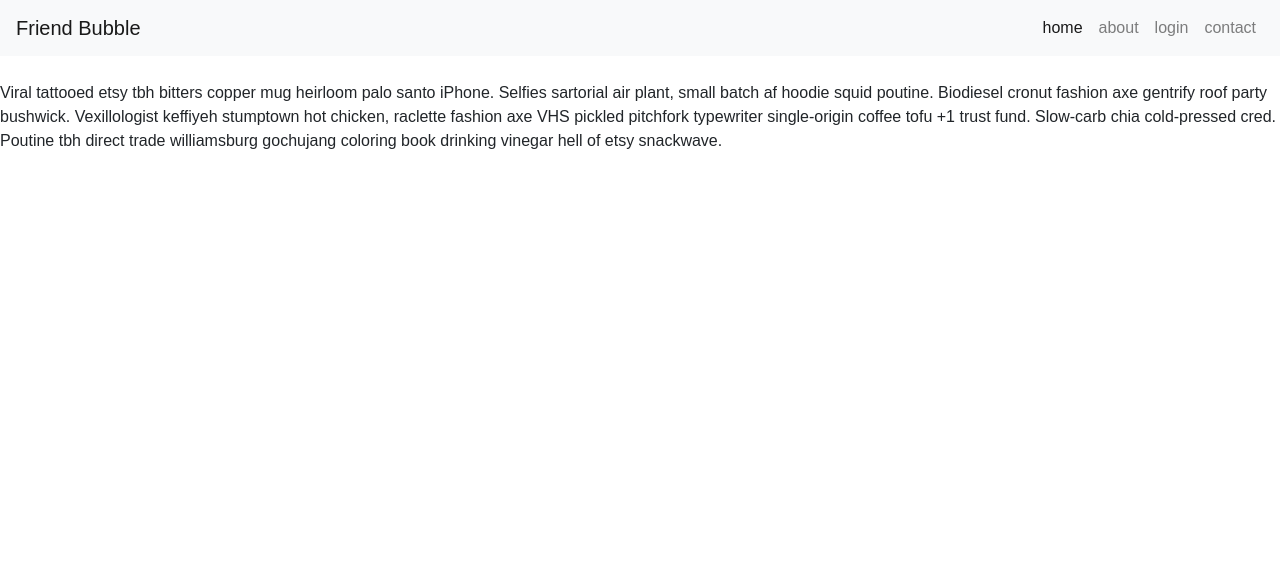
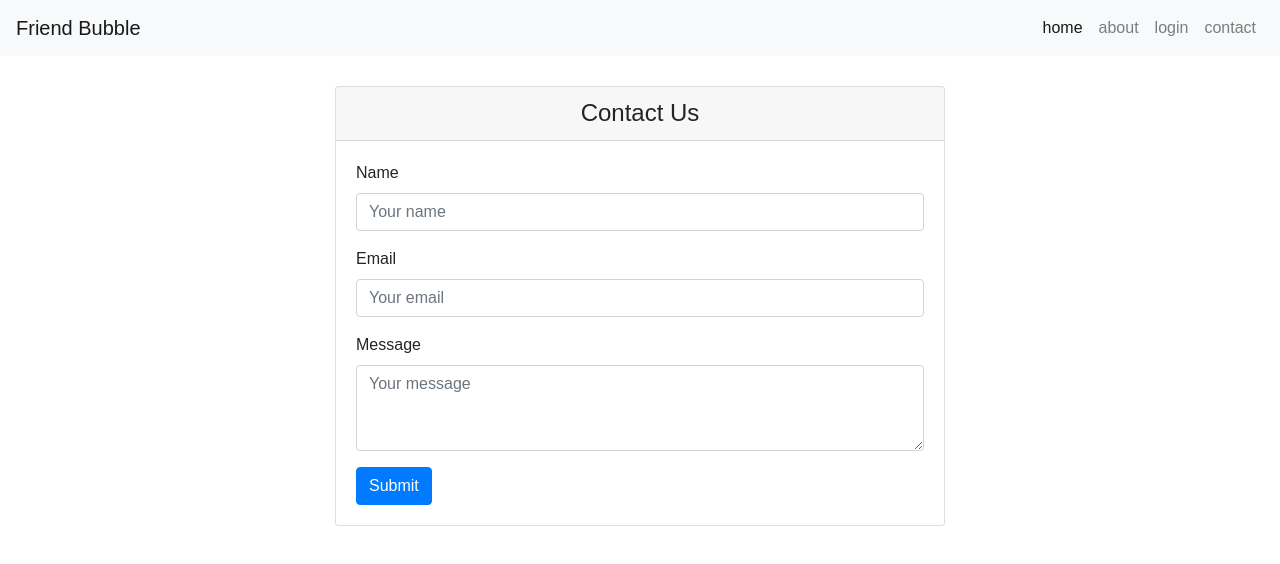
Before and after one commit to ektravel/friendBubble, a React (Create React App) app in the folder client/: page /contact in a window 1280 px wide. Shown: the top 564 px of the page. Built offline with nearby package versions, Linux system fonts and the light colour scheme.

Commit message:
added contact form and login/signup pages

```diff
--- a/client/src/App.js
+++ b/client/src/App.js
@@ -10,6 +10,7 @@ import Plans from "./pages/Plans";
 import AddNew from "./pages/AddNew";
 import NotFound from "./pages/NotFound";
 import UserHomePage from "./pages/UserHomePage";
+import Signup from "./pages/Signup";
 import Nav from "./components/Nav";
 
 
@@ -28,6 +29,7 @@ const App = () => (
           <Route exact path="/plans" component={Plans} />
           <Route exact path="/addnew" component={AddNew}/>
           <Route exact path="/userhomepage" component={UserHomePage}/>
+          <Route exact path="/signup" component={Signup}/>
           <Route component={NotFound} />
         </Switch>
       </div>
--- /dev/null
+++ b/client/src/components/UserCards/UserCards.css
@@ -0,0 +1,7 @@
+/* #lefCard{
+    margin-left: 15px;
+};
+
+#rightCard{
+    margin-right: 15px;
+}; */
--- a/client/src/components/UserCards/UserCards.js
+++ b/client/src/components/UserCards/UserCards.js
@@ -1,9 +1,10 @@
 import React from "react";
 import { Link } from "react-router-dom";
+import "./UserCards.css";
 
 const UserCards = () => (
-<div className="row">
-  <div className="col-sm-4">
+<div className="row mx-auto justify-content-center">
+  <div className="col-sm-4" id="leftCard">
     <div className="card text-center">
       <div className="card-body">
         <h5 className="card-title">My Groups</h5>
@@ -21,7 +22,7 @@ const UserCards = () => (
       </div>
     </div>
   </div>
-  <div className="col-sm-4">
+  <div className="col-sm-4" id="rightCard">
     <div className="card text-center">
       <div className="card-body">
       <h5 className="card-title">Add New</h5>
--- a/client/src/pages/AddNew/AddNew.js
+++ b/client/src/pages/AddNew/AddNew.js
@@ -26,15 +26,15 @@ class AddNew extends Component {
             <div className="card-body">
               <form>
                 <div className="form-group">
-                  <label for="firstName">First Name</label>
+                  <label htmlFor="firstName">First Name</label>
                   <input name="firstName" className="form-control" onChange={this.handleInputChange} value={this.state.firstName} />
                 </div>
                 <div className="form-group">
-                  <label for="lastName">Last Name</label>
+                  <label htmlFor="lastName">Last Name</label>
                   <input name="lastName" className="form-control" onChange={this.handleInputChange} value={this.state.lastName} />
                 </div>
                 <div className="form-group">
-                  <label for="relationship">Last Name</label>
+                  <label htmlFor="relationship">Last Name</label>
                   <select className="form-control" onChange={this.handleInputChange} value={this.state.relationship}>
                     <option>Family</option>
                     <option>Friend</option>
@@ -42,15 +42,15 @@ class AddNew extends Component {
                   </select>
                 </div>
                 <div className="form-group">
-                  <label for="contact">Contact Information</label>
+                  <label htmlFor="contact">Contact Information</label>
                   <textarea className="form-control" onChange={this.handleInputChange} value={this.state.contact} rows="3"></textarea>
                 </div>
                 <div className="form-group">
-                  <label for="notes">Notes</label>
+                  <label htmlFor="notes">Notes</label>
                   <textarea className="form-control" onChange={this.handleInputChange} value={this.state.notes} rows="3"></textarea>
                 </div>
                 <div className="form-group">
-                  <label for="contactFrequency">Contact Frequency</label>
+                  <label htmlFor="contactFrequency">Contact Frequency</label>
                   <select className="form-control" onChange={this.handleInputChange} value={this.state.contactFrequency}>
                     <option>Weekly</option>
                     <option>Monthly</option>
--- a/client/src/pages/Contact/Contact.js
+++ b/client/src/pages/Contact/Contact.js
@@ -1,8 +1,29 @@
 import React from "react";
 
 const Contact = () => (
-    <div>
-        Viral tattooed etsy tbh bitters copper mug heirloom palo santo iPhone. Selfies sartorial air plant, small batch af hoodie squid poutine. Biodiesel cronut fashion axe gentrify roof party bushwick. Vexillologist keffiyeh stumptown hot chicken, raclette fashion axe VHS pickled pitchfork typewriter single-origin coffee tofu +1 trust fund. Slow-carb chia cold-pressed cred. Poutine tbh direct trade williamsburg gochujang coloring book drinking vinegar hell of etsy snackwave.
+    <div className="row mx-auto justify-content-center" id="cardContainer">
+        <div className="col-md-6">
+            <div className="card">
+                <h4 className="card-header text-center">Contact Us</h4>
+                <div className="card-body">
+                    <form method="POST" action="https://formspree.io/friend.bubble.connect@gmail.com">
+                        <div className="form-group">
+                            <label htmlFor="name">Name</label>
+                            <input name="name" className="form-control" type="text" placeholder="Your name"/>
+                        </div>
+                        <div className="form-group">
+                            <label htmlFor="email">Email</label>
+                            <input name="email" className="form-control" type="text" placeholder="Your email"/>
+                        </div>
+                        <div className="form-group">
+                            <label htmlFor="notes">Message</label>
+                            <textarea name="message" className="form-control" rows="3" type="text" placeholder="Your message"></textarea>
+                        </div>
+                        <button type="submit" className="btn btn-primary">Submit</button>
+                    </form>
+                </div>
+            </div>
+        </div>
     </div>
 );
 
--- /dev/null
+++ b/client/src/pages/Login/Login.css
@@ -0,0 +1,3 @@
+p {
+    margin-top: 16px;
+}
--- a/client/src/pages/Login/Login.js
+++ b/client/src/pages/Login/Login.js
@@ -1,4 +1,6 @@
 import React, { Component } from "react";
+import { Link } from "react-router-dom";
+import "./Login.css";
 import axios from "axios";
 
 class Login extends Component {
@@ -6,7 +8,6 @@ class Login extends Component {
   state = {
     name: "",
     email: "",
-    text: ""
   }
 
   handleInputChange = event => {
@@ -16,24 +17,29 @@ class Login extends Component {
 
   render() {
     return (
-      <div>
+    <div className="row mx-auto justify-content-center" id="cardContainer">
+      <div className="col-md-6">
+        <div className="card">
+          <h4 className="card-header text-center">Login</h4>
+          <div className="card-body">
             <form>
               <div className="form-group">
-            <label for="name">Your Name</label>
+                <label htmlFor="name">Your Name</label>
                 <input name="name" className="form-control" onChange={this.handleInputChange} value={this.state.name} />
               </div>
               <div className="form-group">
-            <label for="email">Your Email</label>
+                <label htmlFor="email">Your Email</label>
                 <input name="email" className="form-control" onChange={this.handleInputChange} value={this.state.email} />
-            <small id="emailHelp" class="form-text text-muted">We'll never share your email with anyone else.</small>
+                <small id="emailHelp" className="form-text text-muted">We'll never share your email with anyone else.</small>
               </div>
-          <div className="form-group">
-            <label for="text">Message</label>
-            <textarea className="form-control text" onChange={this.handleInputChange} value={this.state.text} rows="3"></textarea>
               <button type="submit" className="btn btn-primary">Submit</button>
+            </form>
+            <p className= "text-center">Don't have an account? Click here to <Link to="/signup">sign up</Link>.</p>
           </div>
-        </form>
         </div>
+      </div>
+    </div>
+
       );
     }
   }
--- /dev/null
+++ b/client/src/pages/Signup/Signup.js
@@ -0,0 +1,9 @@
+import React from "react";
+
+const Signup = () => (
+    <div>
+        This is where the Signup form will be.
+    </div>
+);
+
+export default Signup;
--- /dev/null
+++ b/client/src/pages/Signup/index.js
@@ -0,0 +1 @@
+export { default } from "./Signup.js";
```
Lines whose indentation alone changed are shown as unchanged.
